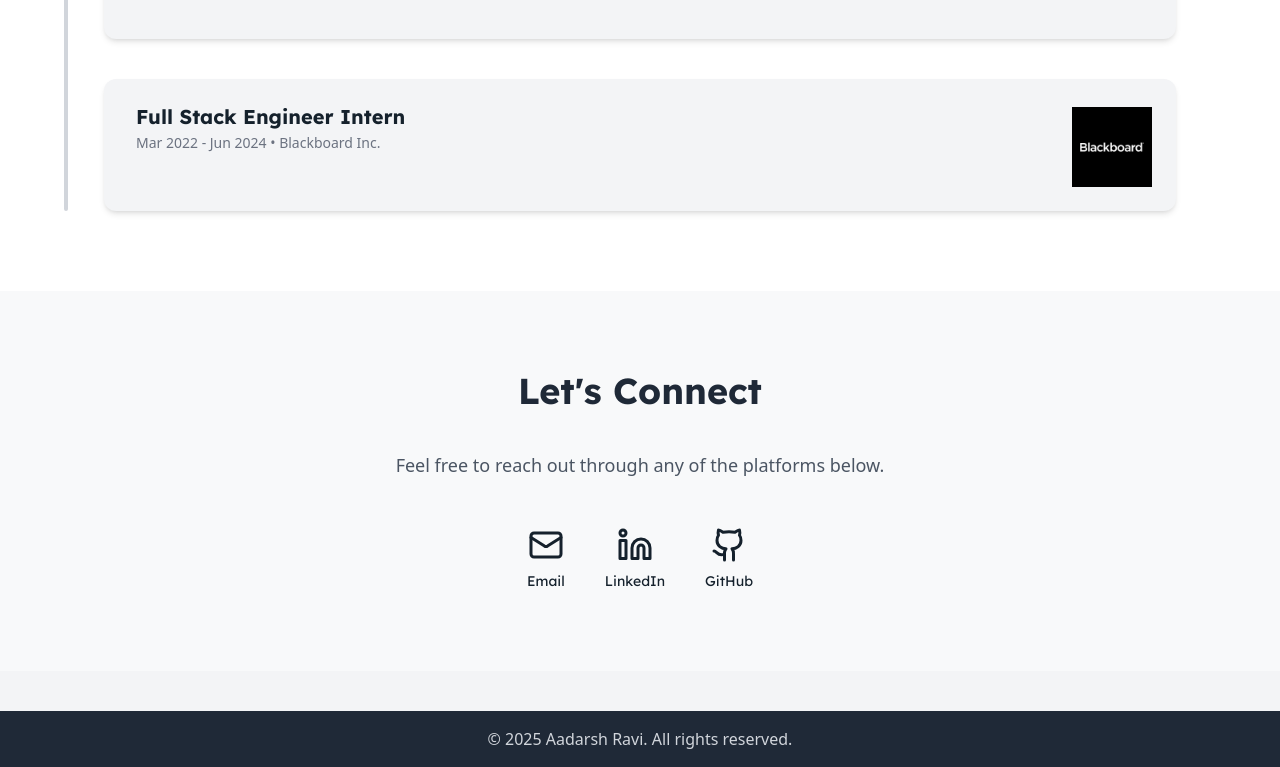
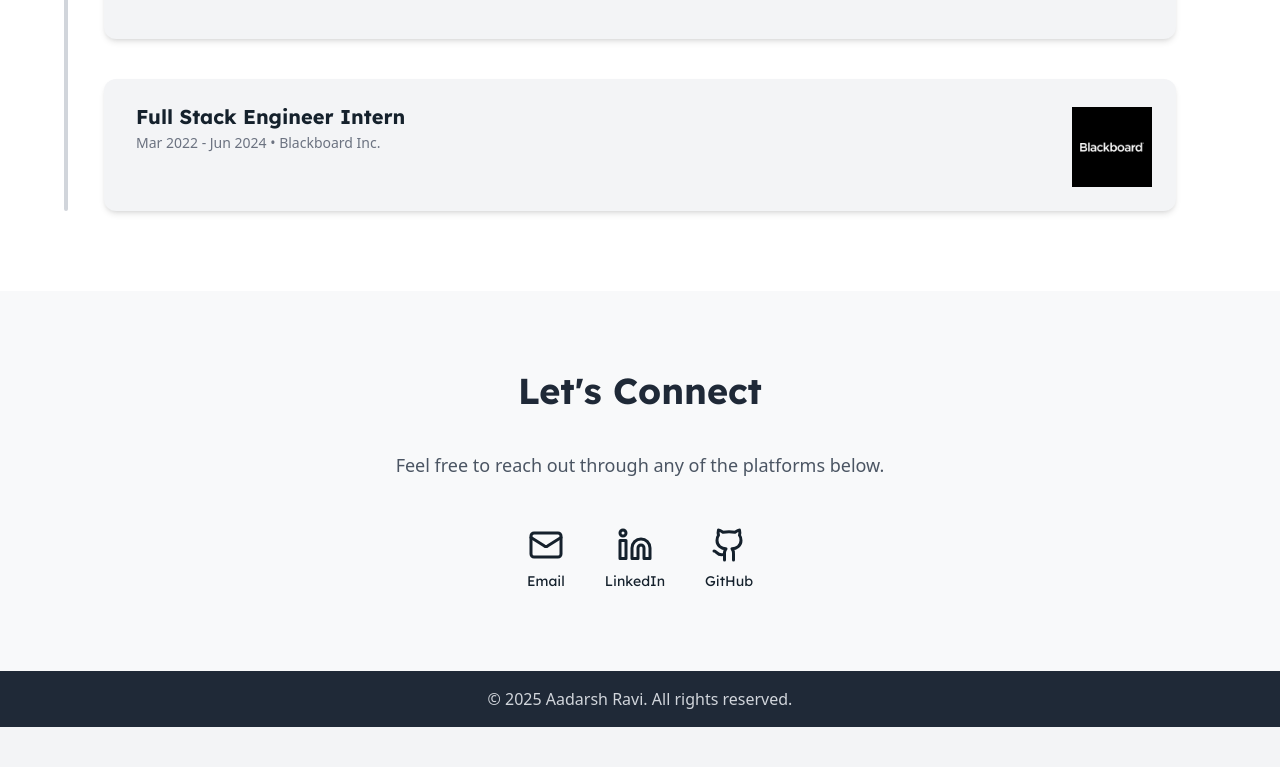
Before and after one commit to Aadarsh-Ravi31/Personal_portfolio, a Next.js app in the folder portfolio/: page / in a window 1280 px wide. Shown: the part 2727-3494 px from the top of the page. After the commit the page ends 3454 px from the top, so only its background shows below. Built offline with nearby package versions, Linux system fonts and the light colour scheme; a web font is replaced by a local one.

Commit message:
updated contact details

```diff
--- a/portfolio/app/components/Contact.tsx
+++ b/portfolio/app/components/Contact.tsx
@@ -6,17 +6,17 @@ const contactLinks = [
   {
     icon: Mail,
     label: "Email",
-    href: "mailto:aadarshravi@example.com",
+    href: "mailto:ravi.aad@northeastern.edu",
   },
   {
     icon: Linkedin,
     label: "LinkedIn",
-    href: "https://www.linkedin.com/in/aadarshravi",
+    href: "https://www.linkedin.com/in/aadarsh-ravi/",
   },
   {
     icon: Github,
     label: "GitHub",
-    href: "https://github.com/aadarshravi",
+    href: "https://github.com/Aadarsh-Ravi31",
   },
 ];
 
--- a/portfolio/app/components/Footer.tsx
+++ b/portfolio/app/components/Footer.tsx
@@ -1,6 +1,6 @@
 export default function Footer() {
   return (
-    <footer className="bg-gray-800 text-gray-300 py-4 mt-10">
+    <footer className="bg-gray-800 text-gray-300 py-4">
       <div className="container mx-auto text-center">
         <p>&copy; 2025 Aadarsh Ravi. All rights reserved.</p>
       </div>
```
